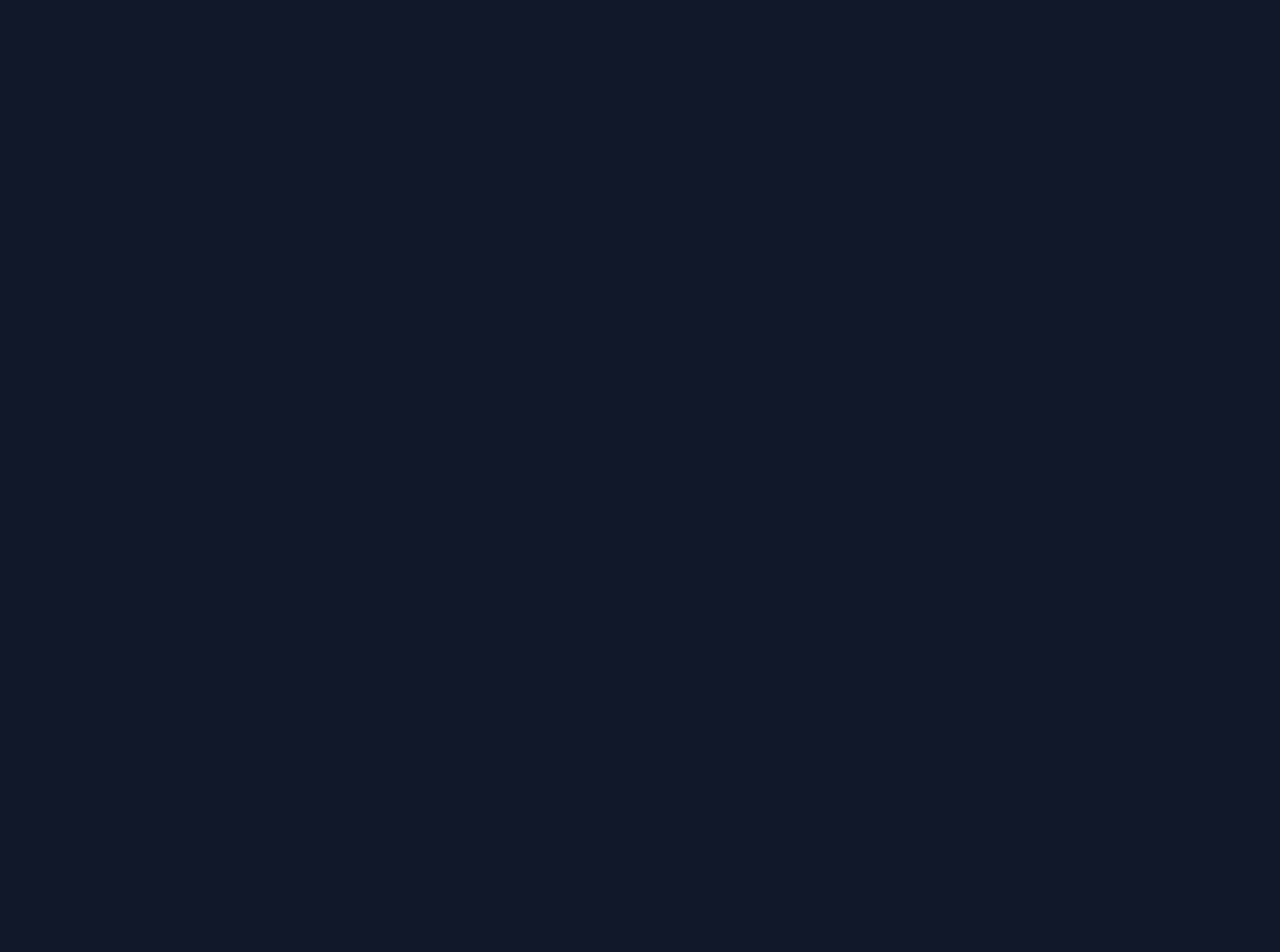
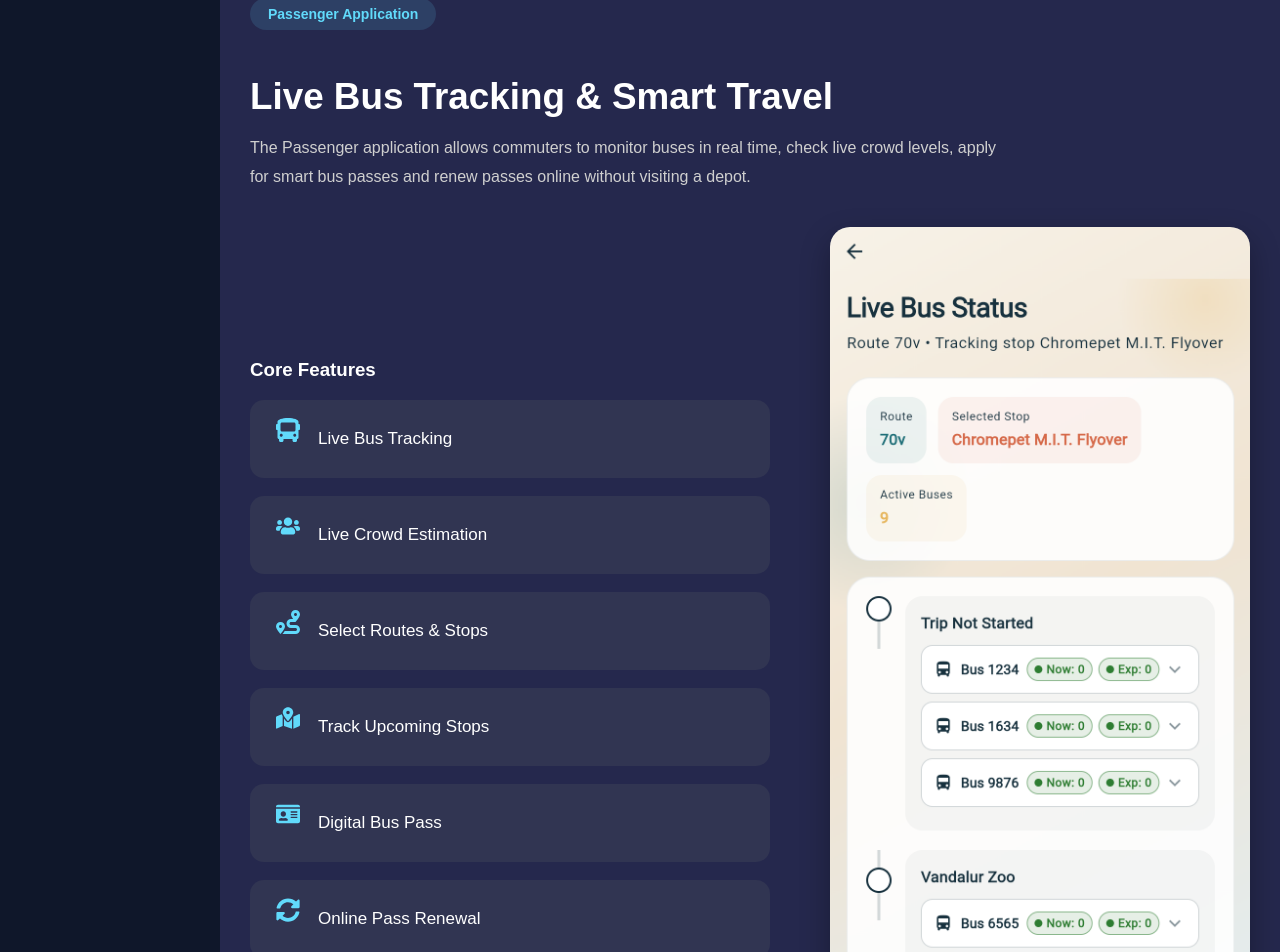
Before and after one commit to Rishi2553/portfolio-v2, a React (Vite) app: page /projects/bus-track-plus in a window 1280 px wide. Shown: the part 4587-5539 px from the top of the page. Before the commit the page ends 4555 px from the top, so only its background shows below. Built offline with nearby package versions, Linux system fonts and the light colour scheme.

Commit message:
feat: add Passenger application section to BusTrackPlus case study

```diff
--- a/src/pages/projects/BusTrackPlusPage.css
+++ b/src/pages/projects/BusTrackPlusPage.css
@@ -601,3 +601,17 @@
     }
 
 }
+.passenger-section{
+    margin-top:80px;
+}
+
+.passenger-layout{
+
+    display:grid;
+
+    grid-template-columns:1fr 420px;
+
+    gap:60px;
+
+    align-items:center;
+}
--- a/src/pages/projects/BusTrackPlusPage.jsx
+++ b/src/pages/projects/BusTrackPlusPage.jsx
@@ -2,6 +2,7 @@ import {
     FaBus,
     FaRoute,
     FaMapMarkerAlt,
+    FaMapMarkedAlt,
     FaTicketAlt,
     FaUsers,
     FaClipboardCheck,
@@ -9,9 +10,12 @@ import {
     FaIdCard,
     FaWifi,
     FaChartLine,
+    FaSyncAlt,
 } from "react-icons/fa";
 import adminImg from "../../assets/projects/bus-track-plus/admin.png";
 import conductorImg from "../../assets/projects/bus-track-plus/conductor.png";
+import passengerImg from "../../assets/projects/bus-track-plus/passenger.png";
+
 import "./BusTrackPlusPage.css";
 function BusTrackPlusPage() {
     return (
@@ -292,6 +296,85 @@ function BusTrackPlusPage() {
                         </div>
 
                     </section>
+                    <section className="passenger-section">
+
+                        <div className="section-header">
+
+                            <span className="section-tag">
+                                Passenger Application
+                            </span>
+
+                            <h2>
+                                Live Bus Tracking & Smart Travel
+                            </h2>
+
+                            <p>
+                                The Passenger application allows commuters to monitor buses
+                                in real time, check live crowd levels, apply for smart bus
+                                passes and renew passes online without visiting a depot.
+                            </p>
+
+                        </div>
+
+                        <div className="passenger-layout">
+
+                            <div className="passenger-features">
+
+                                <h3>Core Features</h3>
+
+                                <div className="feature-list">
+
+                                    <div className="feature-item">
+                                        <FaBus className="feature-icon" />
+                                        <span>Live Bus Tracking</span>
+                                    </div>
+
+                                    <div className="feature-item">
+                                        <FaUsers className="feature-icon" />
+                                        <span>Live Crowd Estimation</span>
+                                    </div>
+
+                                    <div className="feature-item">
+                                        <FaRoute className="feature-icon" />
+                                        <span>Select Routes & Stops</span>
+                                    </div>
+
+                                    <div className="feature-item">
+                                        <FaMapMarkedAlt className="feature-icon" />
+                                        <span>Track Upcoming Stops</span>
+                                    </div>
+
+                                    <div className="feature-item">
+                                        <FaIdCard className="feature-icon" />
+                                        <span>Digital Bus Pass</span>
+                                    </div>
+
+                                    <div className="feature-item">
+                                        <FaSyncAlt className="feature-icon" />
+                                        <span>Online Pass Renewal</span>
+                                    </div>
+
+                                </div>
+
+                            </div>
+
+                            <div className="phone-preview">
+
+                                <img
+                                    src={passengerImg}
+                                    alt="Passenger Application"
+                                    className="phone-image"
+                                />
+
+                                <div className="preview-caption">
+                                    BusTrack Passenger Application
+                                </div>
+
+                            </div>
+
+                        </div>
+
+                    </section>
 
                 </section>
 
```
